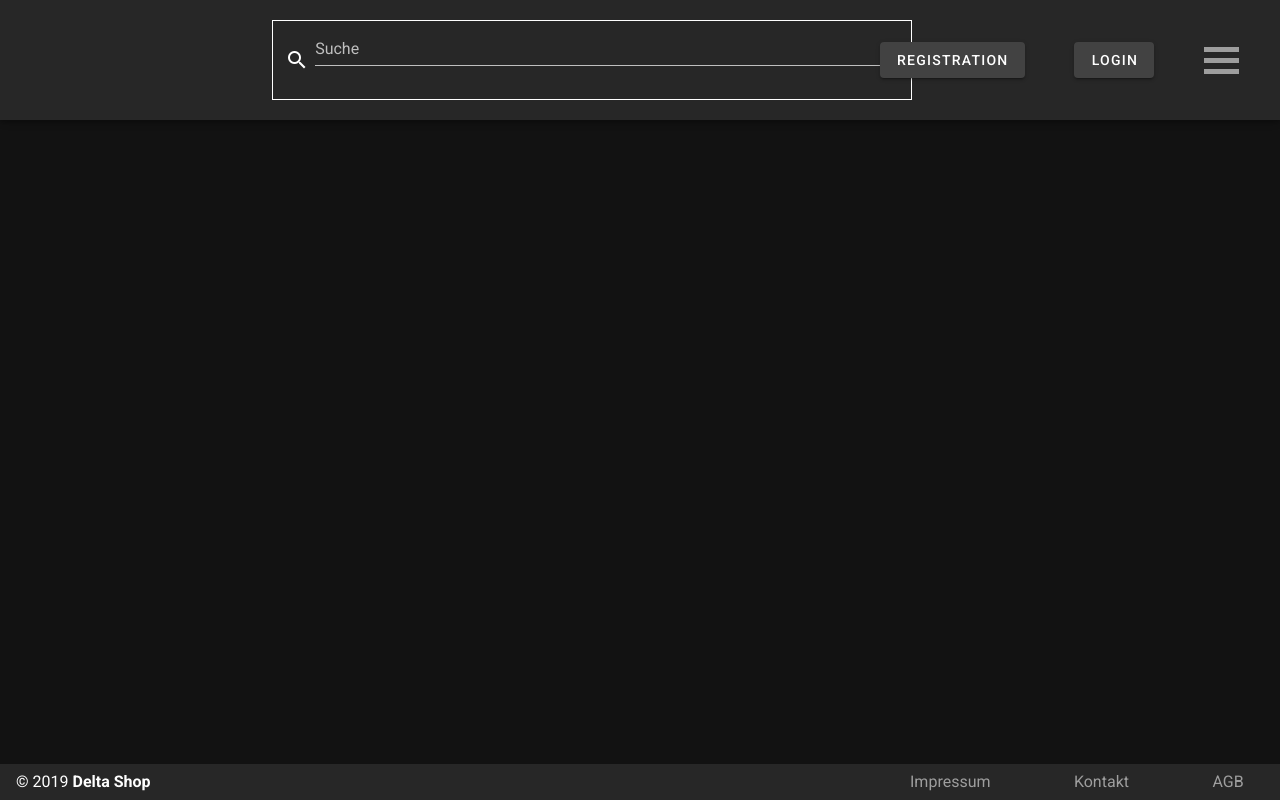
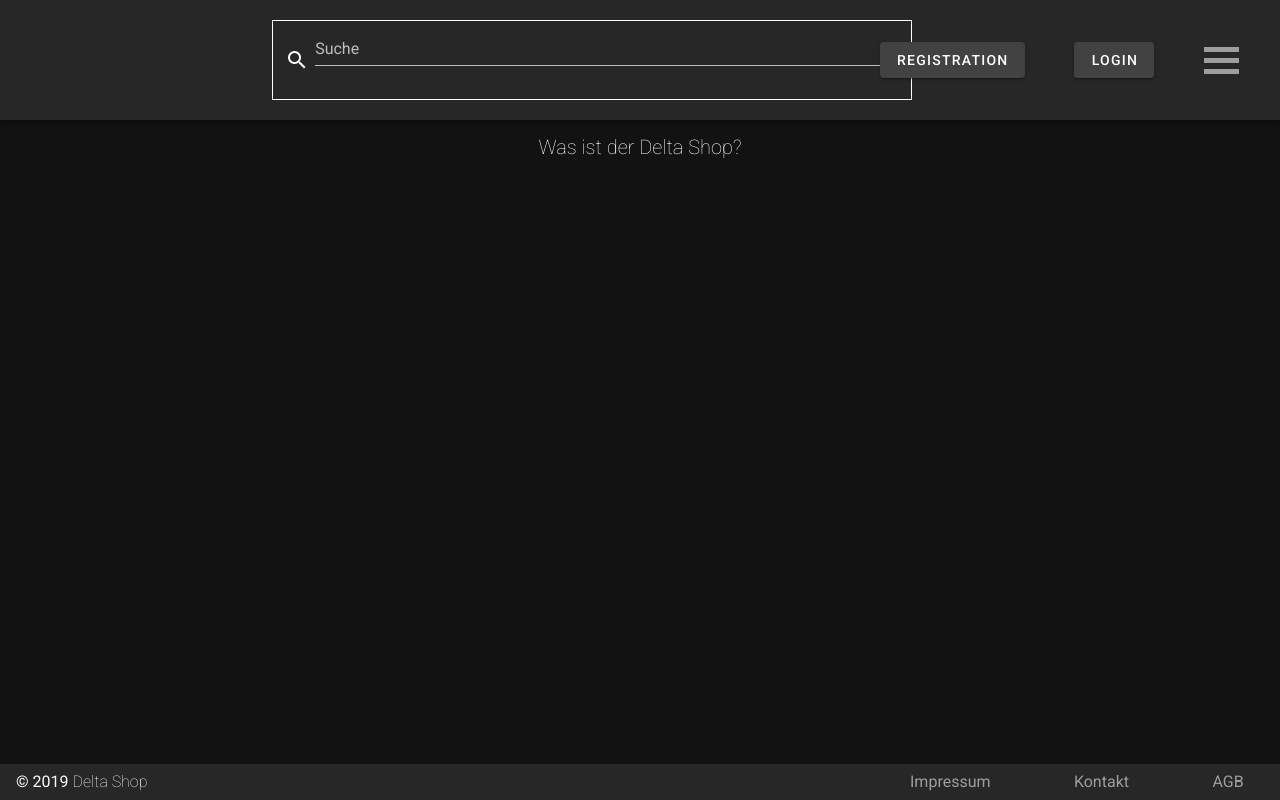
Before and after one commit to hfu-gis/Delta, a Vue app: page /Profile in a window 1280 px wide. Shown: the top 800 px of the page. Built offline with nearby package versions, Linux system fonts and the light colour scheme.

Commit message:
About ist inm componets Ordner als about.vue Datei; Profil angelegt
about Text bitte schreiben;

```diff
--- a/src/App.vue
+++ b/src/App.vue
@@ -74,7 +74,7 @@
   data: () => ({
     drawer: false,
     items: [
-      { title: "Profil", to: "", icon: "mdi-select-place" },
+      { title: "Profile", to: "Profile", icon: "mdi-account" },
       { title: "Kategorien", to: "Categorys", icon: "mdi-select-place" },
       { title: "Lorem", to: "", icon: "mdi-select-place" },
       { title: "Lorem", to: "", icon: "mdi-select-place" },
@@ -111,4 +111,5 @@
 .suchfeld{width: 50%; align-self: center; margin-right: 5%; border: white solid 1px; position: fixed;margin-left: 20%;display: flex}
 .suchicon{margin-right: 1%}
     .appbar{justify-content: space-between}
+    .cright strong{font-weight: lighter}
 </style>
--- /dev/null
+++ b/src/components/about.vue
@@ -0,0 +1,29 @@
+<template>
+    <div class="zwischenelement">
+        <input id="checkbox" type="checkbox">
+        <section class="boxinhalt">
+            <v-container>
+                Hier Text
+            </v-container>
+        </section>
+        <v-container class="labelbox">
+            <label for="checkbox" class="textbutton"><h1>Was ist der Delta Shop?</h1></label>
+        </v-container>
+    </div>
+</template>
+
+<script>
+    export default {
+        name: "about"
+    }
+</script>
+
+<style scoped>
+    .boxinhalt {display: none;height:0;-webkit-animation-name: example;-webkit-animation-duration: 2s;animation-name: example;animation-duration: 2s;}
+    @-webkit-keyframes example { from {height: 0;} to {height: 200px} }
+    #checkbox {display:none;}
+    .labelbox{text-align: center;}
+    #checkbox:checked ~ .boxinhalt {display: block;height: 200px;}
+    .textbutton h1{font-size: 20px;font-weight: lighter}
+    .textbutton h1:hover{font-weight: bold}
+</style>
--- a/src/router/index.js
+++ b/src/router/index.js
@@ -4,6 +4,7 @@
 import Registration from "../views/Registration";
 import Login from "../views/Login";
 import Categorys from "../views/Categorys";
+import Profile from "../views/Profile";
 
 Vue.use(VueRouter);
 
@@ -24,6 +25,11 @@
     component: Login
   },
   {
+    path: "/Profile",
+    name: "Profile",
+    component: Profile
+  },
+  {
     path: "",
     name: "Home",
     component: Home
--- a/src/views/Home.vue
+++ b/src/views/Home.vue
@@ -1,13 +1,8 @@
 <template>
   <div>
     <section class="erstesection">
-      <article class="zwischenelement">
-        <input id="checkbox" type="checkbox">
-        <section class="boxinhalt">
-        </section>
-        <v-container class="labelbox">
-          <label for="checkbox" class="textbutton"><h1>Was ist der Delta Shop?</h1></label>
-        </v-container>
+      <article>
+        <about/>
       </article>
       <nav class="kategorie">
         <kategorien/>
@@ -93,21 +88,17 @@
 <script>
 
   import kategorien from "../components/kategorien";
+  import about from "../components/about";
 export default {
   name: "Home",
   components:{
+    about,
     kategorien
   }
 };
 </script>
 
 <style scoped>
-  .boxinhalt {display: none;height:0;-webkit-animation-name: example;-webkit-animation-duration: 2s;animation-name: example;animation-duration: 2s;}
-  @-webkit-keyframes example { from {height: 0;} to {height: 200px} }
-  #checkbox {display:none;}
-  .labelbox{text-align: center;}
-  #checkbox:checked ~ .boxinhalt {display: block;height: 200px;}
-  .textbutton h1{font-size: 20px;font-weight: lighter}
   .ersteReihe{flex-direction: row; display: flex; justify-content: center; align-content: center}
   .kontainerfürbild{align-self: center}
   .zweiteReihe{flex-direction: row; display: flex; justify-content: center; align-content: center; margin-top: 2%;margin-bottom: 2%}
--- /dev/null
+++ b/src/views/Profile.vue
@@ -0,0 +1,24 @@
+<template>
+    <div>
+        <section class="erstesection">
+            <about/>
+        </section>
+        <section class="zweitesection">
+
+        </section>
+    </div>
+</template>
+
+<script>
+    import about from "../components/about";
+    export default {
+        name: "Profile",
+        components:{
+            about
+        }
+    }
+</script>
+
+<style scoped>
+
+</style>
```
